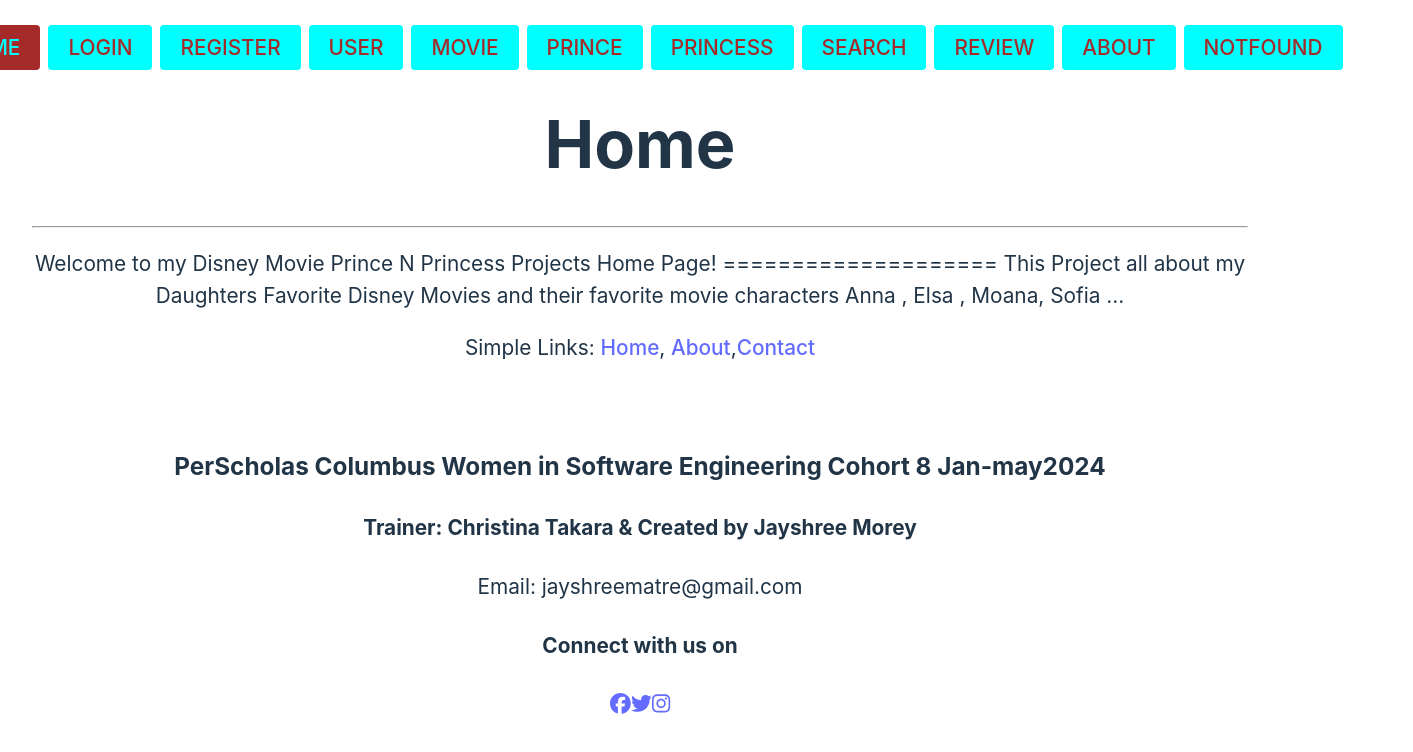
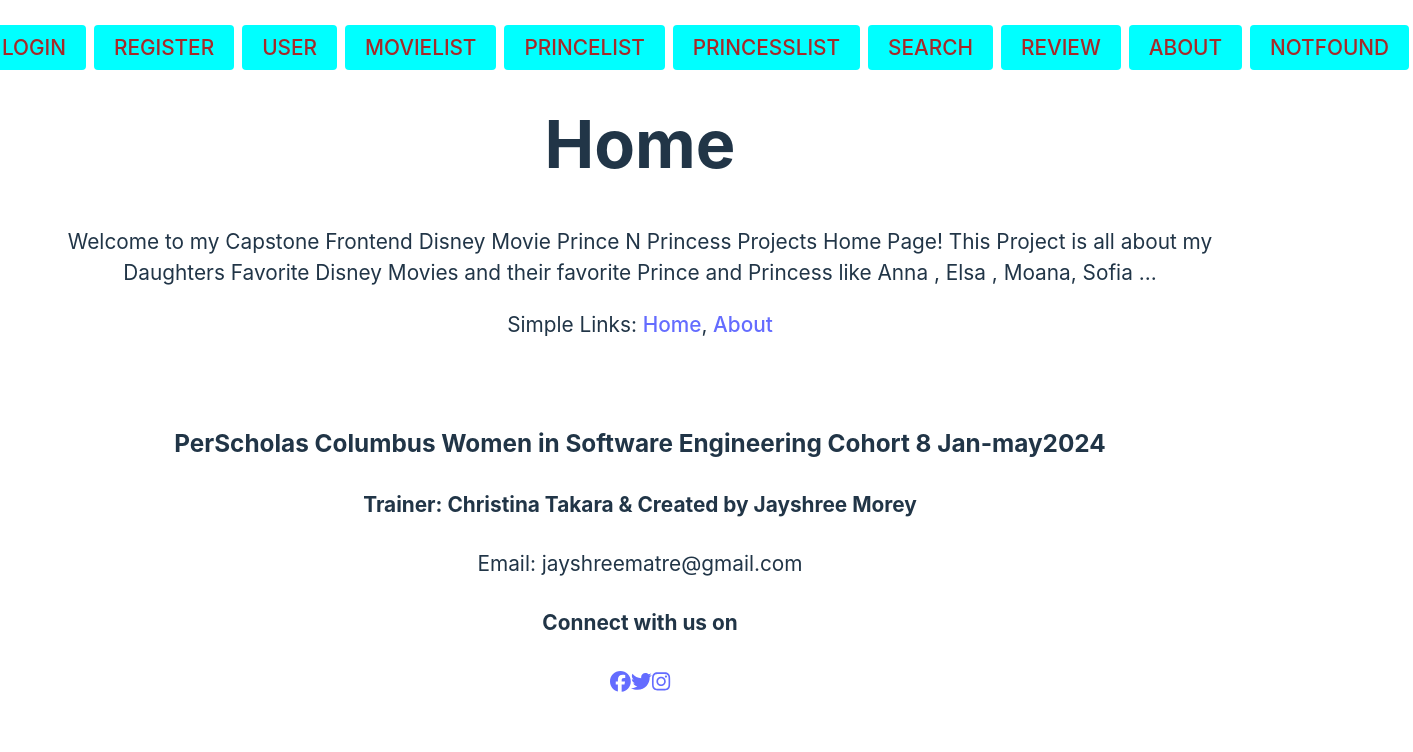
Before and after one commit to jayashreemore/disneyFrontend, a React (Vite) app: page / in a window 1280 px wide. Shown: the top 752 px of the page, 1413 px wide, since content can reach past the window. Built offline with nearby package versions, Linux system fonts and the light colour scheme.

Commit message:
list is loading

```diff
--- a/src/components/About.jsx
+++ b/src/components/About.jsx
@@ -21,7 +21,7 @@
             <p>
                 Simple Links: <Link to='/'> Home</Link>,
                 <Link to='/about'> About</Link>,
-                <Link to='/contact'>Contact</Link>
+
             </p>
         </>
     );
--- a/src/components/Home.jsx
+++ b/src/components/Home.jsx
@@ -12,16 +12,14 @@
             </Helmet>
 
             <h1>Home</h1>
-            <hr />
             <p>
-                Welcome to my Disney Movie Prince N Princess Projects Home Page!
-                ====================
-                This Project all about my Daughters Favorite Disney Movies and their favorite movie characters Anna , Elsa , Moana, Sofia ...
+                Welcome to my Capstone Frontend Disney Movie Prince N Princess Projects Home Page!
+                This Project is all about my Daughters Favorite Disney Movies and their favorite Prince and Princess like Anna , Elsa , Moana, Sofia ...
             </p>
             <p>
                 Simple Links: <Link to='/'> Home</Link>,
-                <Link to='/about'> About</Link>,
-                <Link to='/contact'>Contact</Link>
+                <Link to='/about'> About</Link>
+
             </p>
         </>
     );
--- a/src/components/Movie.jsx
+++ /dev/null
@@ -1,39 +0,0 @@
-// Movie.jsx
-import React, { useState, useEffect } from 'react';
-
-const Movie = () => {
-    const [movies, setMovies] = useState([]);
-
-    useEffect(() => {
-        const fetchMovies = async () => {
-            try {
-                const response = await fetch('/movies');
-                const data = await response.json();
-                setMovies(data);
-            } catch (error) {
-                console.error('Error fetching movies:', error);
-            }
-        };
-
-        fetchMovies();
-    }, []);
-
-    return (
-        <div>
-            <h2>List of Movies</h2>
-            <ul>
-                {movies.map(movie => (
-                    <li key={movie._id}>
-                        <p>Name: {movie.name}</p>
-                        <p>Prince: {movie.prince}</p>
-                        <p>Princess: {movie.princess}</p>
-                        <p>Story: {movie.story}</p>
-                        <p>Ready To Watch: {movie.readyToWatch ? 'Yes' : 'No'}</p>
-                    </li>
-                ))}
-            </ul>
-        </div>
-    );
-};
-
-export default Movie;
--- a/src/components/Nav.jsx
+++ b/src/components/Nav.jsx
@@ -26,18 +26,18 @@
 					</NavLink>
 				</li>
                 <li>
-					<NavLink to='/Movie' activeclassname='active'>
-						Movie
+					<NavLink to='/MovieList' activeclassname='active'>
+						MovieList
+                    </NavLink>
+				</li>
+                <li>
+					<NavLink to='/PrinceList' activeclassname='active'>
+						PrinceList
 					</NavLink>
 				</li>
                 <li>
-					<NavLink to='/Prince' activeclassname='active'>
-						Prince
-					</NavLink>
-				</li>
-                <li>
-					<NavLink to='/Princess' activeclassname='active'>
-						Princess
+					<NavLink to='/PrincessList' activeclassname='active'>
+						PrincessList
 					</NavLink>
 				</li>
 
--- a/src/components/Prince.jsx
+++ /dev/null
@@ -1,37 +0,0 @@
-// Prince.jsx
-import React, { useState, useEffect } from 'react';
-import { Link } from 'react-router-dom';
-
-const Prince = () => {
-    const [princes, setPrinces] = useState([]);
-
-    useEffect(() => {
-        // Fetch list of princes from the backend
-        const fetchPrinces = async () => {
-            try {
-                const response = await fetch('/princes');
-                const data = await response.json();
-                setPrinces(data);
-            } catch (error) {
-                console.error('Error fetching princes:', error);
-            }
-        };
-
-        fetchPrinces();
-    }, []);
-
-    return (
-        <div>
-            <h2>List of Princes</h2>
-            <ul>
-                {princes.map(prince => (
-                    <li key={prince._id}>
-                        <Link to={`/princes/${prince._id}`}>{prince.name}</Link>
-                    </li>
-                ))}
-            </ul>
-        </div>
-    );
-};
-
-export default Prince;
--- a/src/components/Princess.jsx
+++ /dev/null
@@ -1,36 +0,0 @@
-// Princess.jsx
-import React, { useState, useEffect } from 'react';
-import { Link } from 'react-router-dom';
-
-const Princess = () => {
-    const [princesses, setPrincesses] = useState([]);
-
-    useEffect(() => {
-        const fetchPrincesses = async () => {
-            try {
-                const response = await fetch('/princesses');
-                const data = await response.json();
-                setPrincesses(data);
-            } catch (error) {
-                console.error('Error fetching princesses:', error);
-            }
-        };
-
-        fetchPrincesses();
-    }, []);
-
-    return (
-        <div>
-            <h2>List of Princesses</h2>
-            <ul>
-                {princesses.map(princess => (
-                    <li key={princess._id}>
-                        <Link to={`/princesses/${princess._id}`}>{princess.name}</Link>
-                    </li>
-                ))}
-            </ul>
-        </div>
-    );
-};
-
-export default Princess;
--- a/src/components/Search.jsx
+++ b/src/components/Search.jsx
@@ -9,6 +9,7 @@
 
     const searchMovies = async (title) => {
         try {
+
             const response = await axios.get(`${"http://localhost:5050"}/movies/search`, {
                 params: {
                     title: title
```
Also changed, not shown: src/components/MovieList.jsx (added, +41 -0 lines), src/components/PrinceList.jsx (added, +41 -0 lines), src/components/PrincessList.jsx (added, +41 -0 lines).
